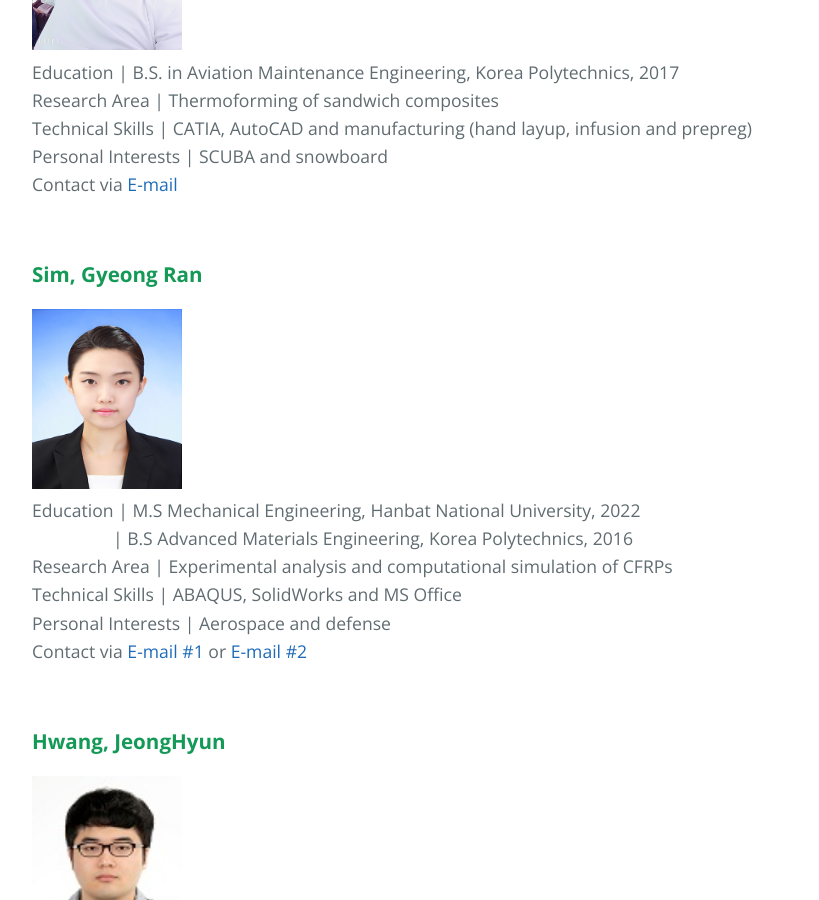
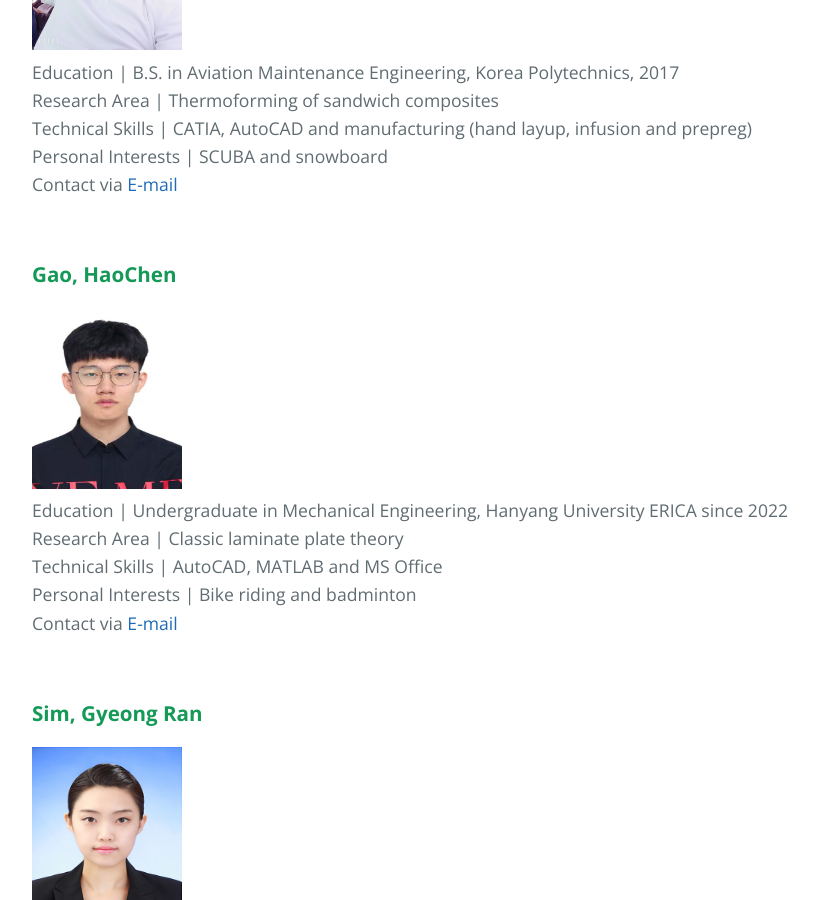
Before and after one commit to rhd1213/rhd1213.github.io, a Jekyll site: the page built from Members.md, in a window 1280 px wide and 900 px high, scrolled down 1872 px. Shown: the whole window, without its empty margins (192-1011 px from the left). Built offline with Jekyll 4.4.1, drawn with Linux system fonts in a browser that asks for light colours; our own code applies the rules of GitHub Pages for plain Markdown files; some of the changed text lies outside the part shown.

Commit message:
Update Members.md

```diff
--- a/Members.md
+++ b/Members.md
@@ -38,6 +38,17 @@ Research Area | Thermoforming of sandwich composites   <br>
 Technical Skills | CATIA, AutoCAD and manufacturing (hand layup, infusion and prepreg)  <br>
 Personal Interests | SCUBA and snowboard  <br>
 Contact via <a href="mailto:hioucher@hanyang.ac.kr"> E-mail</a> <br>
+<br>
+
+
+
+### **Gao, HaoChen**
+<img src="assets/css/홈페이지사진_고호천.jpg" alt="Passport" width="150" height="180" > <br>
+Education | Undergraduate in Mechanical Engineering, Hanyang University ERICA since 2022 <br>
+Research Area | Classic laminate plate theory <br>
+Technical Skills | AutoCAD, MATLAB and MS Office <br>
+Personal Interests | Bike riding and badminton <br>
+Contact via <a href="mailto:G1215981061@outlook.com"> E-mail</a> <br>
 <br>
 
 
@@ -90,16 +101,6 @@ Contact via <a href="mailto:mszzangso@hanyang.ac.kr"> E-mail</a> <br>
 <br>
 
 
-### **Gao, HaoChen**
-<img src="assets/css/홈페이지사진_고호천.jpg" alt="Passport" width="150" height="180" > <br>
-Education | Undergraduate in Mechanical Engineering, Hanyang University ERICA since 2022 <br>
-Research Area | Classic laminate plate theory <br>
-Technical Skills | AutoCAD, MATLAB and MS Office <br>
-Personal Interests | Bike riding and badminton <br>
-Contact via <a href="mailto:G1215981061@outlook.com"> E-mail</a> <br>
-<br>
-
-
 ### **Kim, HyeonIl**
 <img src="assets/css/홈페이지사진_김현일.jpg" alt="Passport" width="150" height="180" > <br>
 Education | Undergraduate in Mechanical Engineering, Hanyang University ERICA since 2022 <br>
```
